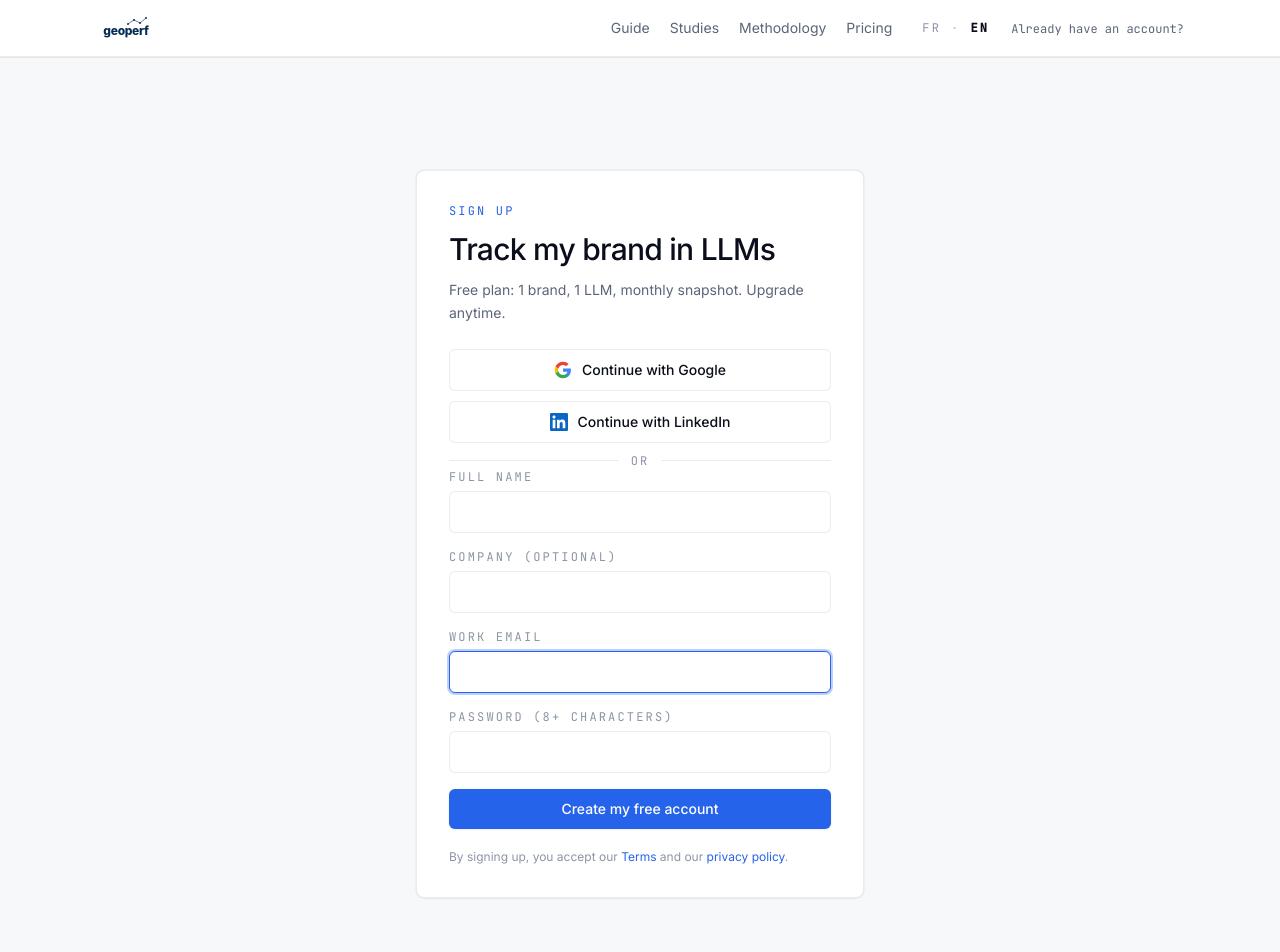
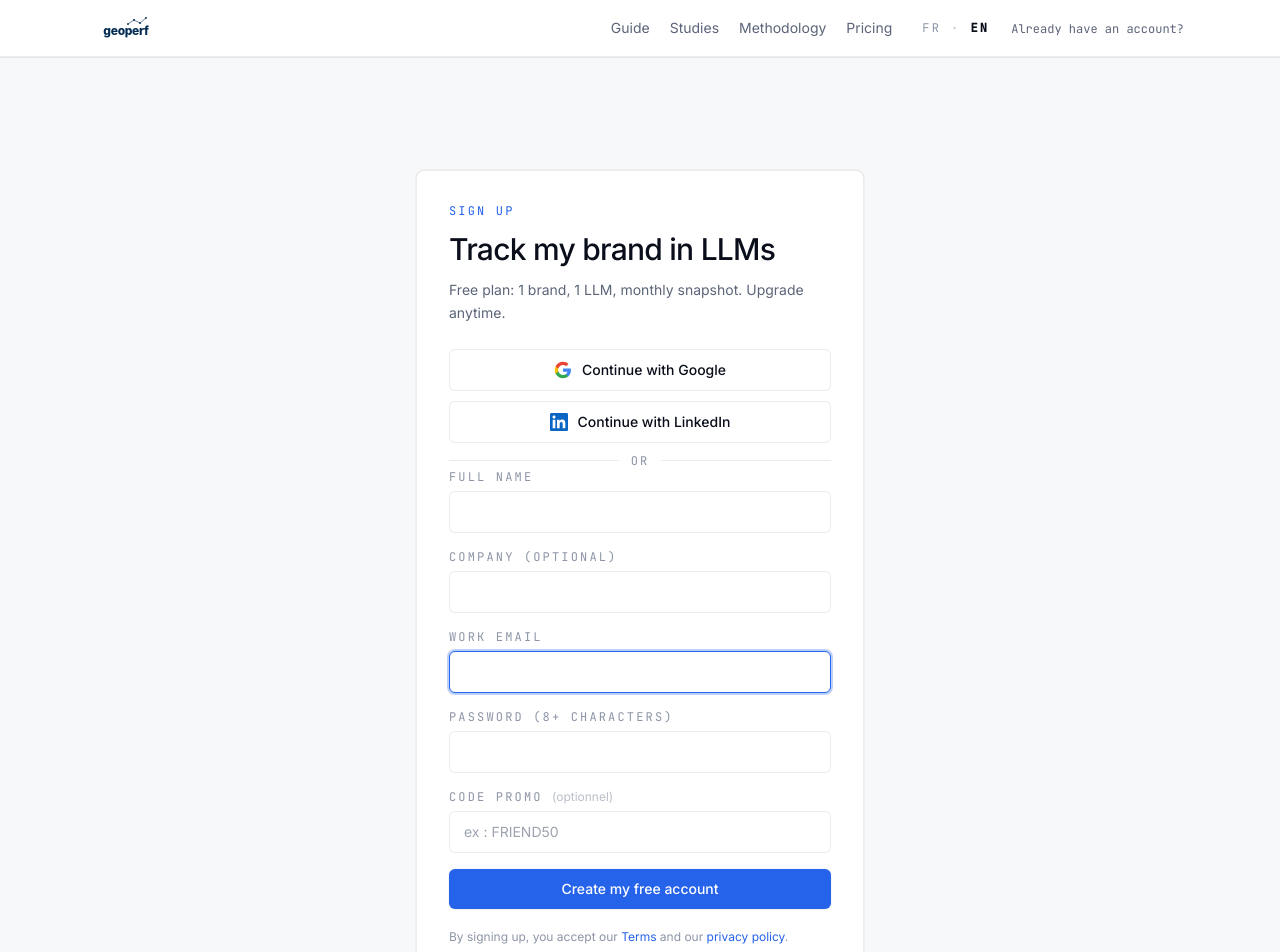
Before and after one commit to leffred/geoperf-landing, a Next.js app: page /en/signup in a window 1280 px wide. Shown: the top 952 px of the page. Built offline with nearby package versions, Linux system fonts and the light colour scheme; no server answers; a web font is replaced by a local one.

Commit message:
feat: champ code promo visible sur page inscription

```diff
--- a/app/[locale]/signup/page.tsx
+++ b/app/[locale]/signup/page.tsx
@@ -123,7 +123,6 @@ export default async function SignupPage({ params, searchParams }: Props) {
               {source && <input type="hidden" name="source" value={source} />}
               {category && <input type="hidden" name="category" value={category} />}
               {invitation_token && <input type="hidden" name="invitation_token" value={invitation_token} />}
-              {hasCoupon && <input type="hidden" name="coupon_code" value={coupon!.toUpperCase()} />}
               <div>
                 <label htmlFor="full_name" className={FIELD_LABEL}>{t("fieldFullName")}</label>
                 <input id="full_name" name="full_name" type="text" autoComplete="name" className={FIELD_INPUT} />
@@ -151,6 +150,18 @@ export default async function SignupPage({ params, searchParams }: Props) {
                 <label htmlFor="password" className={FIELD_LABEL}>{t("fieldPassword")}</label>
                 <input id="password" name="password" type="password" required minLength={8} autoComplete="new-password" className={FIELD_INPUT} />
               </div>
+              <div>
+                <label htmlFor="coupon_code" className={FIELD_LABEL}>Code promo <span className="normal-case font-sans opacity-60" style={{ letterSpacing: 0 }}>(optionnel)</span></label>
+                <input
+                  id="coupon_code"
+                  name="coupon_code"
+                  type="text"
+                  defaultValue={hasCoupon ? coupon!.toUpperCase() : ""}
+                  placeholder="ex : FRIEND50"
+                  autoComplete="off"
+                  className={`${FIELD_INPUT} font-mono uppercase placeholder:normal-case placeholder:font-sans`}
+                />
+              </div>
 
               <Button type="submit" variant="primary" size="md" className="w-full">
                 {submitLabel}
```
